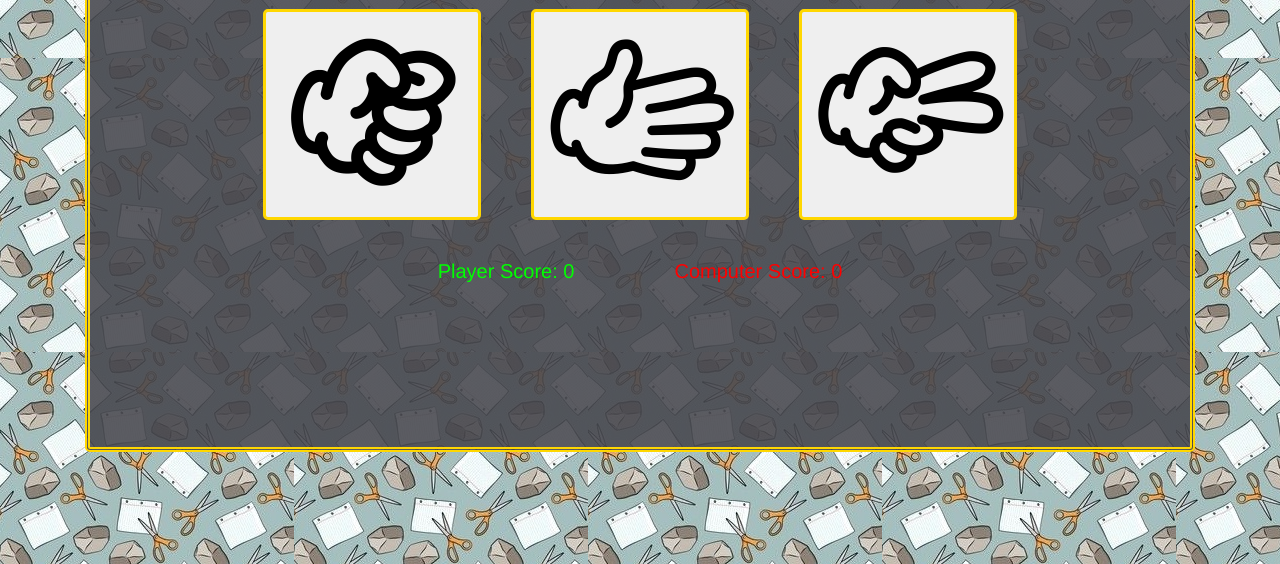
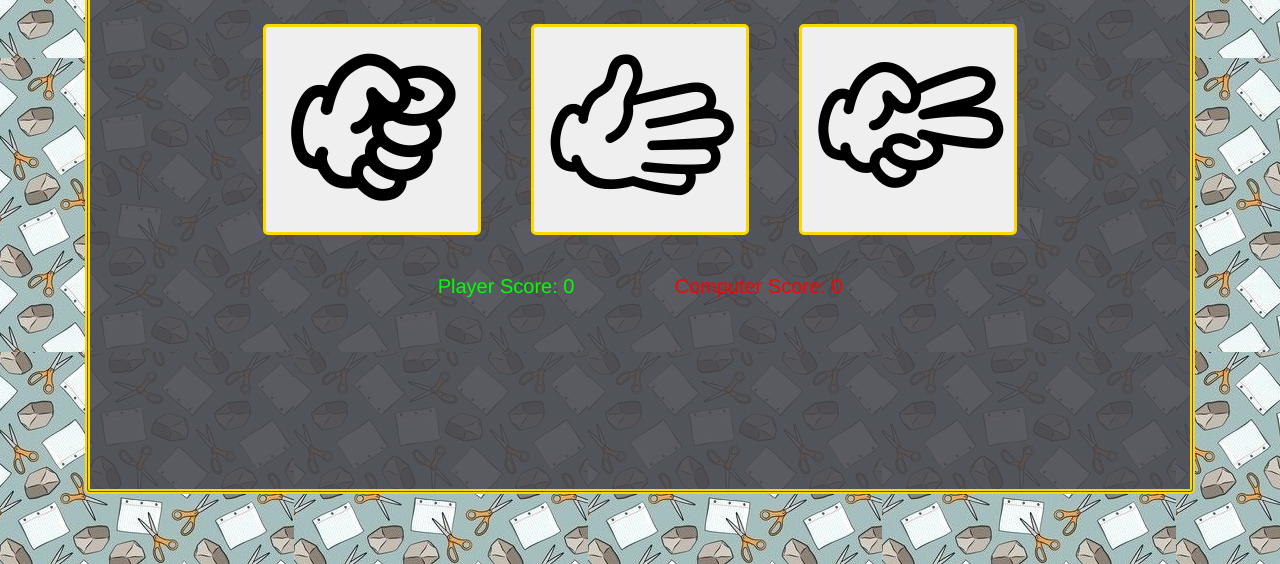
Before and after one commit to ivooo369/Rock-Paper-Scissors, a plain HTML site: page index.html in a window 1280 px wide. Shown: the part 236-800 px from the top of the page. Drawn offline with Linux system fonts and the light colour scheme.

Commit message:
Position the container in the middle of the body

```diff
--- a/style.css
+++ b/style.css
@@ -1,12 +1,19 @@
+html {
+  height: 100%;
+}
+
 body {
   display: flex;
-  justify-content: center;
-  align-items: center;
+  text-align: center;
   height: 100%;
   color: #ffffff;
   font-family: "Franklin Gothic Medium", "Arial Narrow", Arial, sans-serif;
   font-size: 20px;
   background-image: url(imgs/RPS-background.jpg);
+}
+
+* {
+  margin: 0;
 }
 
 #container {
@@ -17,7 +24,9 @@ body {
   padding: 100px 0;
   border: 5px double #ffd700;
   border-radius: 5px;
-  margin: 20px auto;
+  margin: auto;
+  overflow: hidden;
+  position: relative;
 }
 
 .main-buttons {
@@ -32,7 +41,7 @@ body {
   justify-content: center;
   align-items: center;
   z-index: 1;
-  width: 30%;
+  width: 35%;
   border: 5px double #ffd700;
   border-radius: 20px;
   background-color: #251a1a;
@@ -120,17 +129,13 @@ btn-play-again:active {
 }
 
 @media (max-width: 850px) {
-  * {
-    margin: 0;
+  #container {
+    margin: 95px 5px;
+    height: 300px;
   }
 
   .main-buttons {
     gap: 20px;
-  }
-
-  #container {
-    margin: 95px 5px;
-    height: 300px;
   }
 
   h1 {
@@ -156,10 +161,6 @@ btn-play-again:active {
     height: auto;
   }
 
-  /* .sign {
-    font-size: 50px;
-  } */
-
   .popup {
     width: 75%;
   }
```
